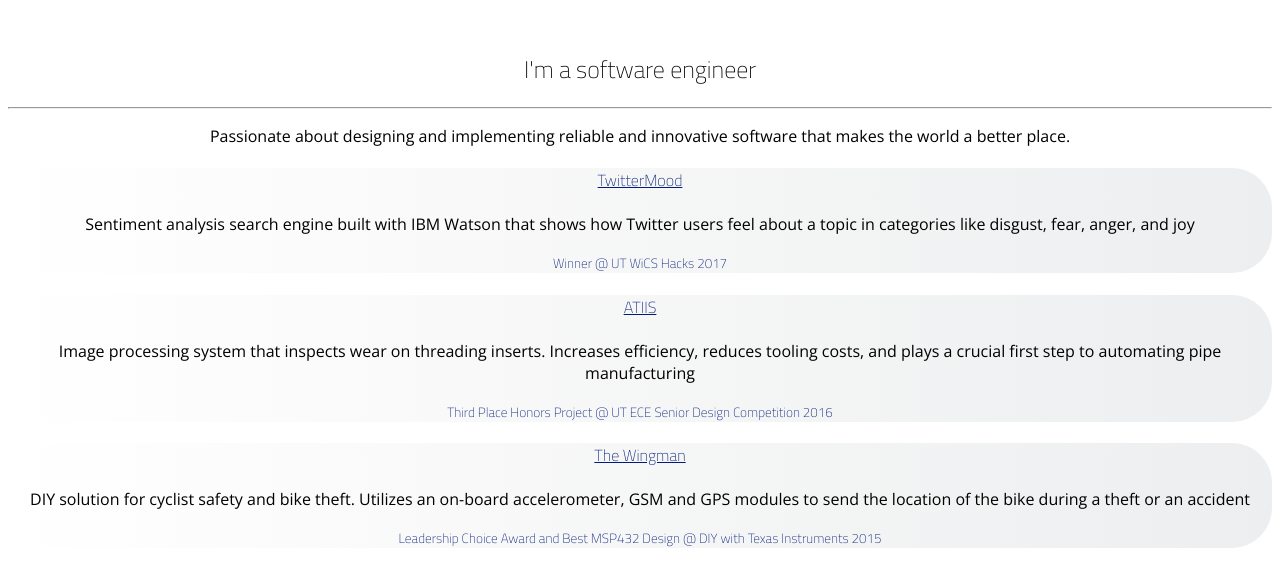
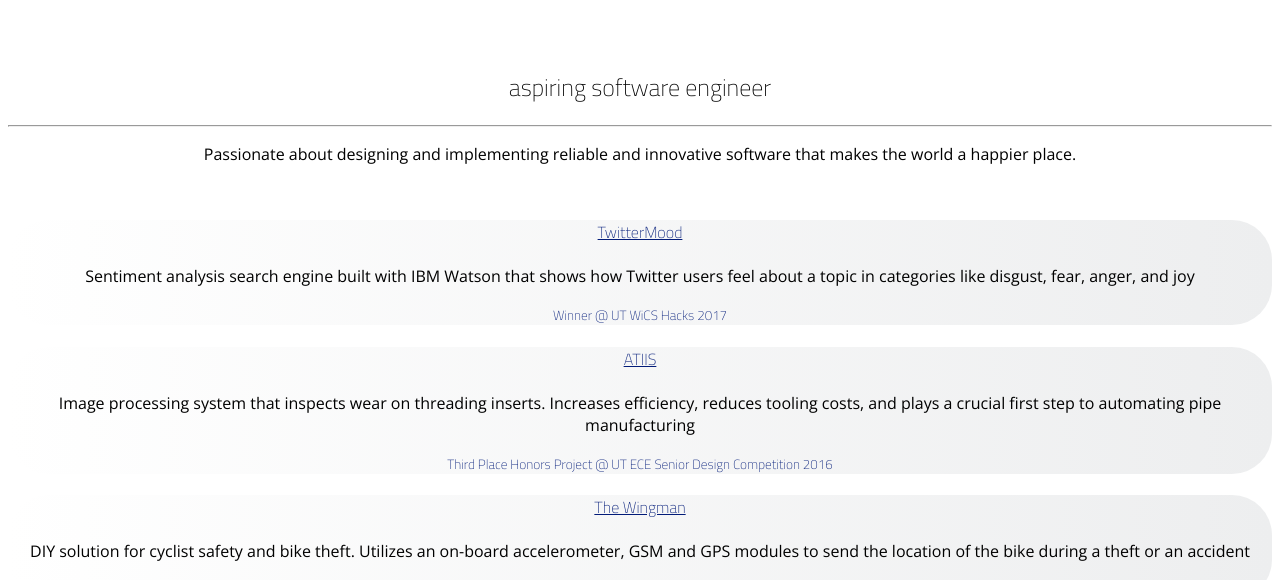
Before and after one commit to tiffanytso/tiffanytso.github.io, a Jekyll site: the page built from index.html, in a window 1280 px wide and 900 px high, scrolled down 865 px, cut to the strip 209-789 px from the top of the window. Built offline with Jekyll 4.4.1, drawn with Linux system fonts in a browser that asks for light colours; nearby versions of some CDN libraries; some web fonts are replaced.

Commit message:
changed descrip again

```diff
--- a/_includes/splash.html
+++ b/_includes/splash.html
@@ -21,11 +21,13 @@
 
               <div class="col-sm-4">
                   <div class="about-me-message">
-                      <h1>I'm a software engineer</h1>
-                      <hr/>
+                      <br>
+                      <h1>aspiring software engineer</h1>
+                      <hr>
                         <p>
-                            Passionate about designing and implementing reliable and innovative software that makes the world a better place.
+                            Passionate about designing and implementing reliable and innovative software that makes the world a happier place.
                         </p>
+                      <br>
                   </div>
               </div>
               <div class="col-sm-8">
```
